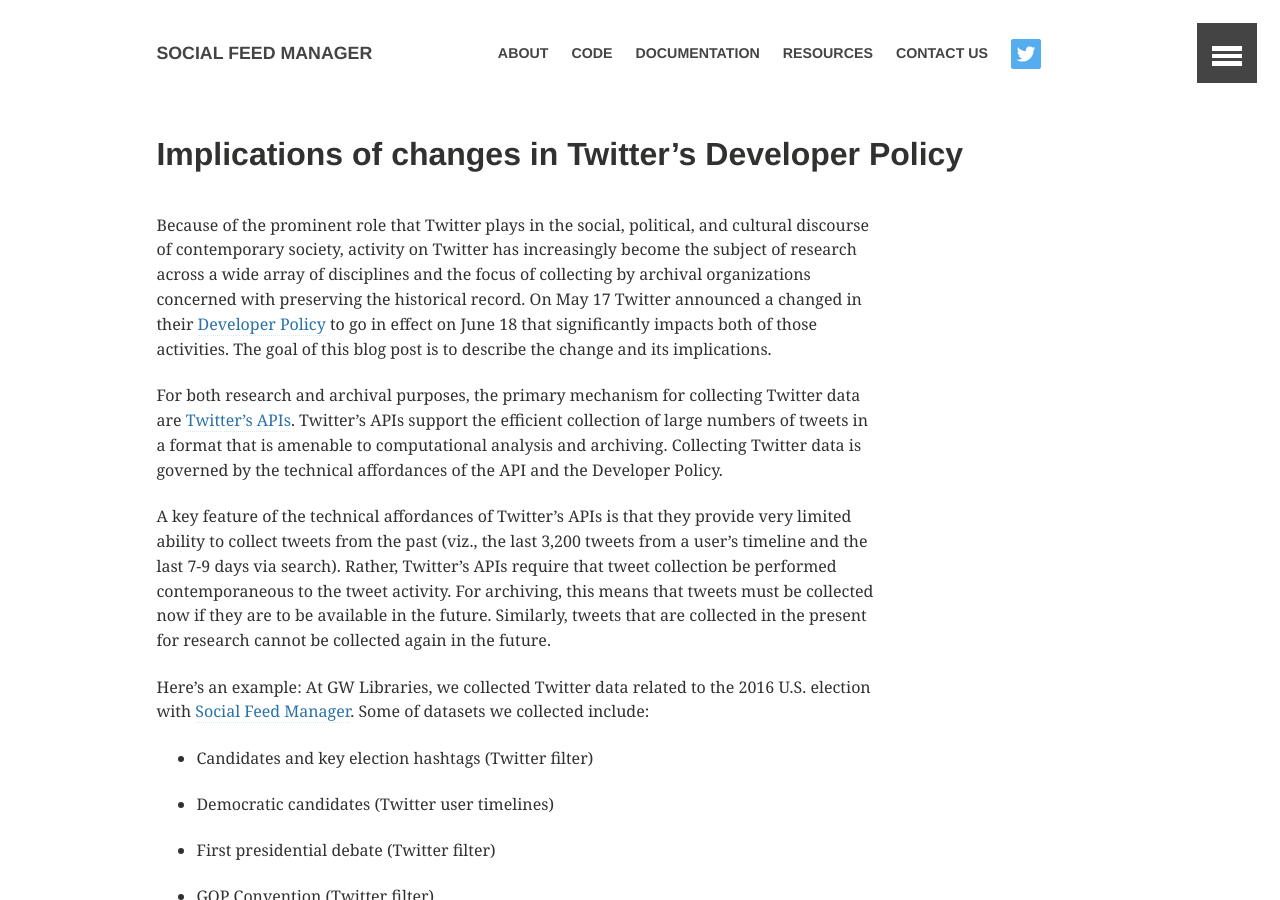
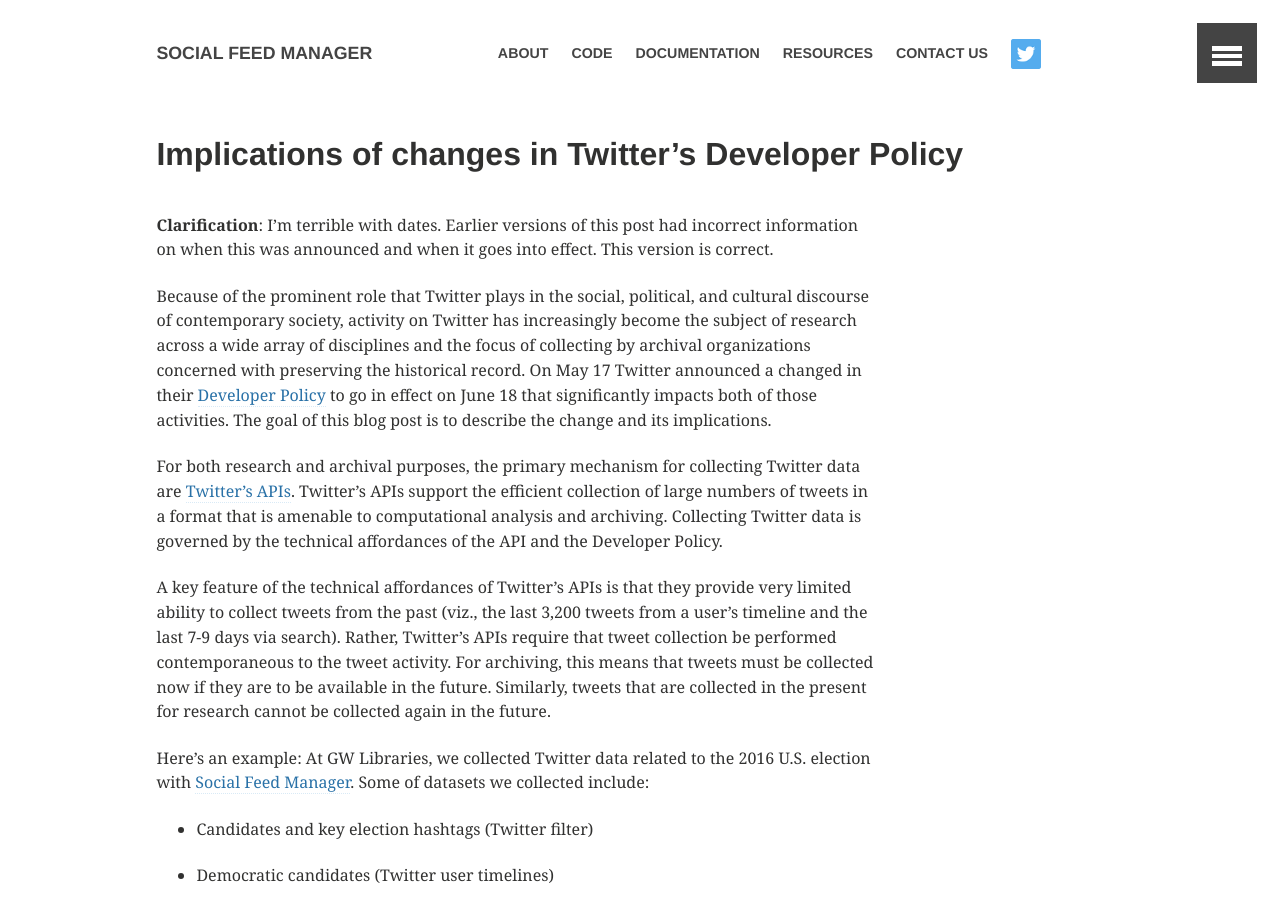
Before and after one commit to gwu-libraries/sfm-ui, a Jekyll site: the page built from _posts/2017-05-18-twitter-policy-change.md, in a window 1280 px wide and 900 px high. Built offline with Jekyll 4.4.1, drawn with Linux system fonts in a browser that asks for light colours; comment, search, counter and statistics services are not loaded.

Commit message:
Added clarification on dates.

```diff
--- a/_posts/2017-05-18-twitter-policy-change.md
+++ b/_posts/2017-05-18-twitter-policy-change.md
@@ -5,6 +5,8 @@
 author: justin_littman
 excerpt: "On May 18, Twitter announced changes to its Developer Policy that has significant impacts for researchers and archivists. The goal of this blog post is to describe the change and its implications."
 ---
+
+**Clarification**: I'm terrible with dates. Earlier versions of this post had incorrect information on when this was announced and when it goes into effect. This version is correct.
 
 Because of the prominent role that Twitter plays in the social, political, and cultural discourse of contemporary society, activity on Twitter has increasingly become the subject of research across a wide array of disciplines and the focus of collecting by archival organizations concerned with preserving the historical record. On May 17 Twitter announced a changed in their [Developer Policy](https://dev.twitter.com/overview/terms/agreement-and-policy) to go in effect on June 18 that significantly impacts both of those activities. The goal of this blog post is to describe the change and its implications.
 
```
